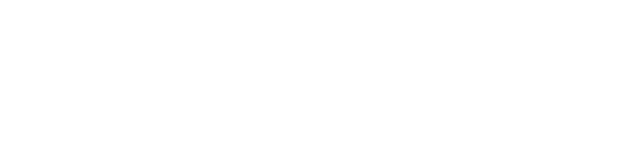
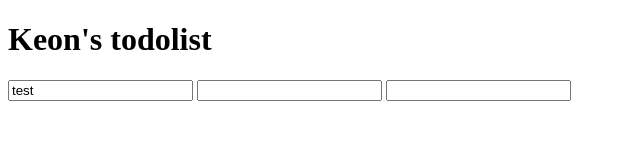
Before and after one commit to Keon-old-projects/Todolist, a plain HTML site: page index.html in a window 1280 px wide. Shown: the whole page, without its empty margins (0-640 px from the left). Drawn offline with Linux system fonts and the light colour scheme.

Commit message:
v1.0.1
v1.0.1

```diff
--- a/index.html
+++ b/index.html
@@ -5,12 +5,22 @@
     <meta charset="UTF-8">
     <meta http-equiv="X-UA-Compatible" content="IE=edge">
     <meta name="viewport" content="width=device-width, initial-scale=1.0">
-    <title>Document</title>
+    <title>Todolist</title>
 
 </head>
 
 <body>
+    <header>
+        <h1>Keon's todolist</h1>
+    </header>
+    <form>
+        <input type="text" value="test"/>
+        <input type="number" maxlength="12" minlength="1"/>
+        <input type="number" minlength="1" maxlength="31"/>
+    </form>
+    <section>
 
+    </section>
 </body>
 
 </html>
--- a/style/scss/_main.scss
+++ b/style/scss/_main.scss
@@ -1,5 +1,6 @@
 p {
     color: $primary;
+    font-size: 1rem;
   }
 
 .content{
```
